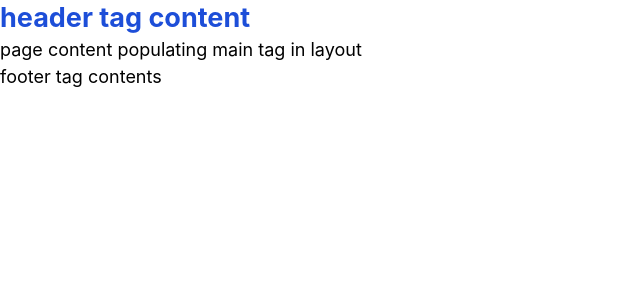
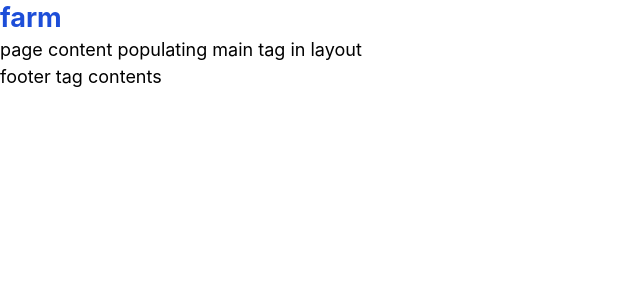
Before and after one commit to blaze-vincent/farm-game, a Next.js app: page / in a window 1280 px wide. Shown: the top 300 px of the page, without its empty margins (0-640 px from the left). Built offline with nearby package versions, Linux system fonts and the light colour scheme.

Commit message:
Update header text

```diff
--- a/components/header.js
+++ b/components/header.js
@@ -1,7 +1,7 @@
 export default function Header(){
   return (<header>
     <h1 className="text-blue-700 text-2xl font-bold">
-      header tag content
+      farm
     </h1>
   </header>)
 }
```
